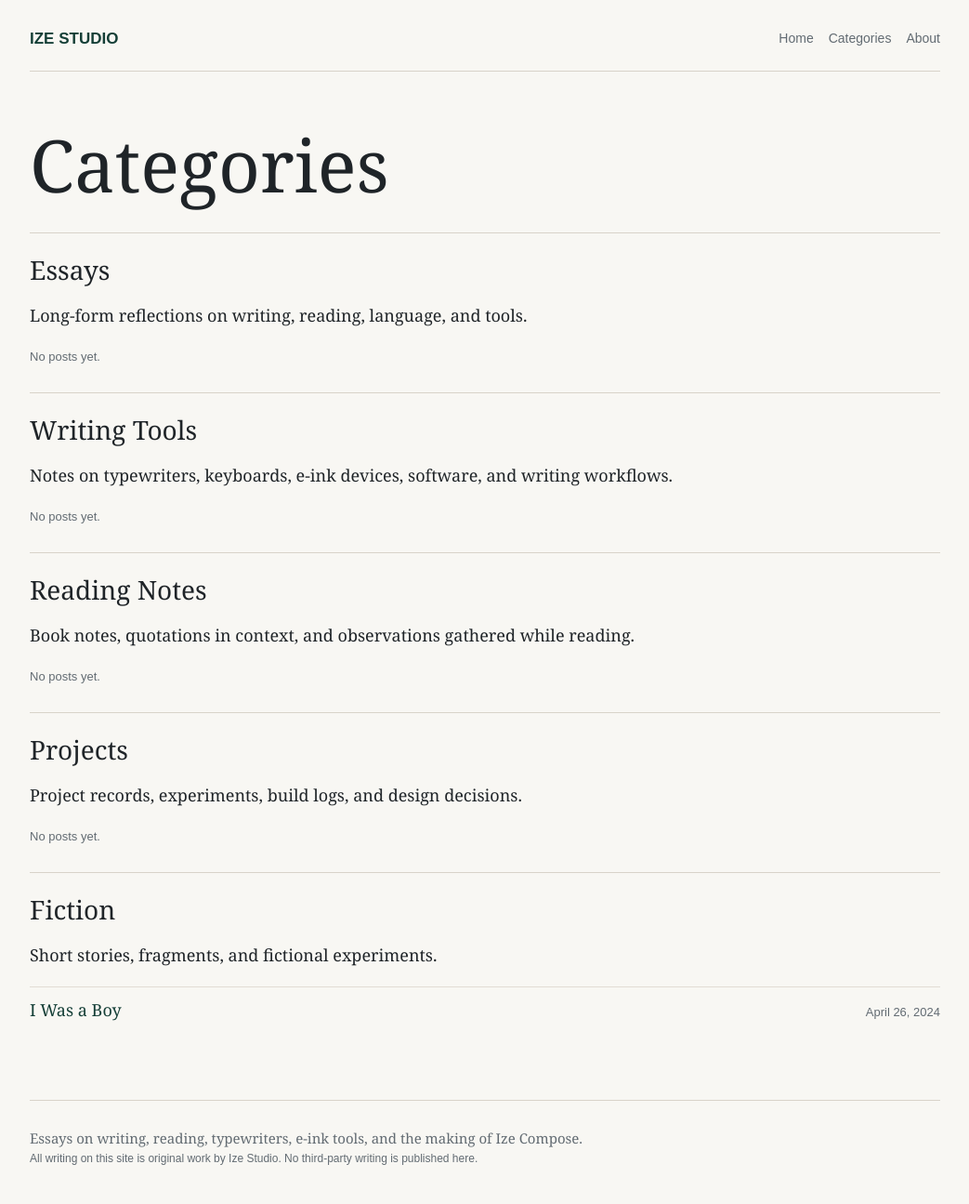
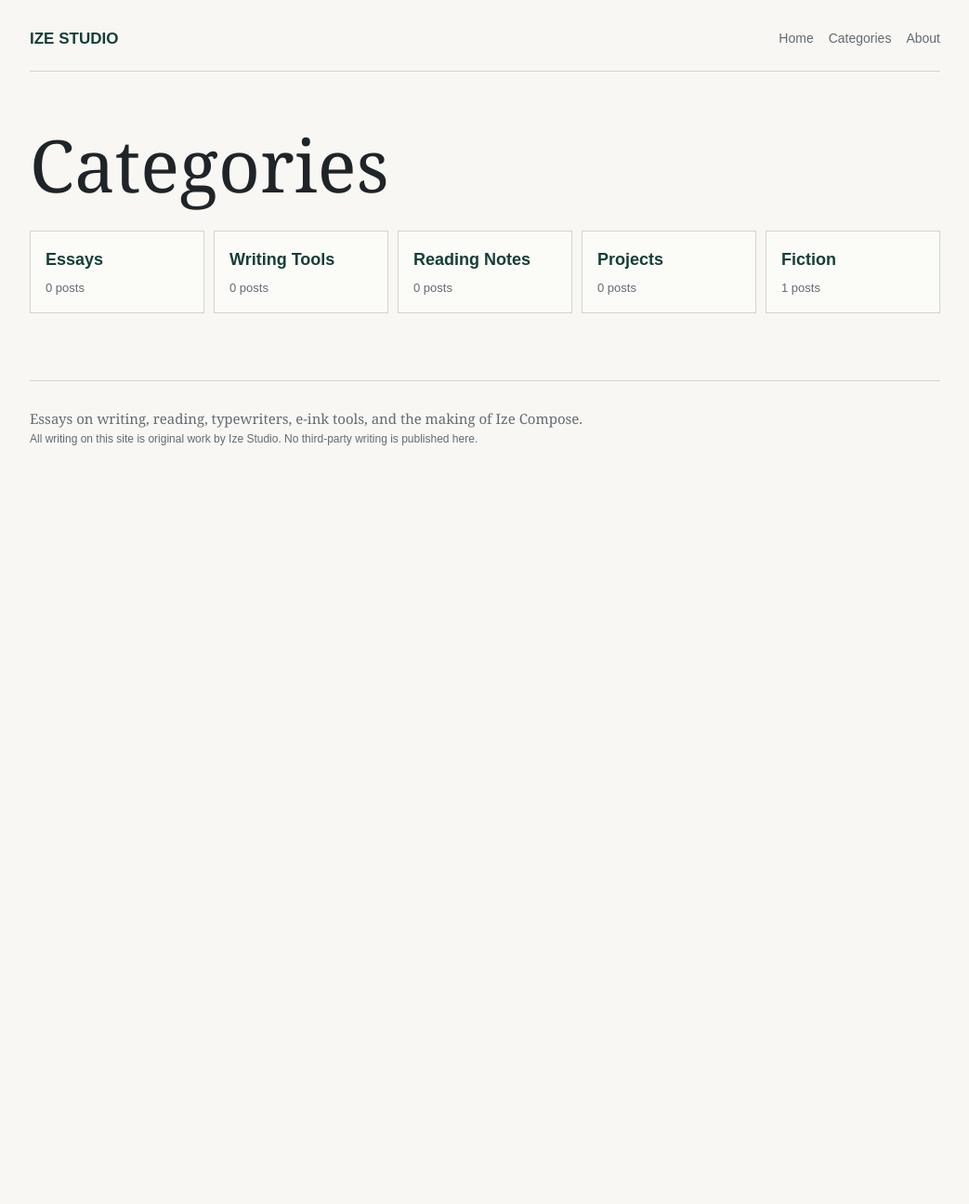
Before and after one commit to ize-studio/ize-studio.github.io, a Jekyll site: the page built from categories.md, in a window 1280 px wide. Shown: the whole page at 93% size, without its empty margins (118-1161 px from the left). Built offline with Jekyll 4.4.1, drawn with Linux system fonts in a browser that asks for light colours; after the commit the page ends 900 px from its top, so only the background shows below that.

Commit message:
Add dedicated category pages

```diff
--- a/assets/css/style.css
+++ b/assets/css/style.css
@@ -157,6 +157,8 @@ p {
 }
 
 .category-grid a {
+  display: grid;
+  gap: 4px;
   min-height: 64px;
   padding: 16px;
   border: 1px solid var(--line);
@@ -165,6 +167,16 @@ p {
   font-family: Arial, Helvetica, sans-serif;
   font-weight: 700;
   text-decoration: none;
+}
+
+.category-grid span {
+  color: var(--muted);
+  font-size: 13px;
+  font-weight: 400;
+}
+
+.category-index {
+  margin-top: 26px;
 }
 
 .category-sections {
--- a/categories.md
+++ b/categories.md
@@ -6,39 +6,34 @@ permalink: /categories/
 
 # Categories
 
-<div class="category-sections">
-  <section id="essays">
-    <h2>Essays</h2>
-    <p>Long-form reflections on writing, reading, language, and tools.</p>
-    {% assign category_posts = site.posts | where: "category", "Essays" %}
-    {% include category-post-list.html posts=category_posts %}
-  </section>
+<div class="category-grid category-index">
+  {% assign essays_posts = site.posts | where: "category", "Essays" %}
+  <a href="{{ '/categories/essays/' | relative_url }}">
+    <strong>Essays</strong>
+    <span>{{ essays_posts.size }} posts</span>
+  </a>
 
-  <section id="writing-tools">
-    <h2>Writing Tools</h2>
-    <p>Notes on typewriters, keyboards, e-ink devices, software, and writing workflows.</p>
-    {% assign category_posts = site.posts | where: "category", "Writing Tools" %}
-    {% include category-post-list.html posts=category_posts %}
-  </section>
+  {% assign writing_tools_posts = site.posts | where: "category", "Writing Tools" %}
+  <a href="{{ '/categories/writing-tools/' | relative_url }}">
+    <strong>Writing Tools</strong>
+    <span>{{ writing_tools_posts.size }} posts</span>
+  </a>
 
-  <section id="reading-notes">
-    <h2>Reading Notes</h2>
-    <p>Book notes, quotations in context, and observations gathered while reading.</p>
-    {% assign category_posts = site.posts | where: "category", "Reading Notes" %}
-    {% include category-post-list.html posts=category_posts %}
-  </section>
+  {% assign reading_notes_posts = site.posts | where: "category", "Reading Notes" %}
+  <a href="{{ '/categories/reading-notes/' | relative_url }}">
+    <strong>Reading Notes</strong>
+    <span>{{ reading_notes_posts.size }} posts</span>
+  </a>
 
-  <section id="projects">
-    <h2>Projects</h2>
-    <p>Project records, experiments, build logs, and design decisions.</p>
-    {% assign category_posts = site.posts | where: "category", "Projects" %}
-    {% include category-post-list.html posts=category_posts %}
-  </section>
+  {% assign projects_posts = site.posts | where: "category", "Projects" %}
+  <a href="{{ '/categories/projects/' | relative_url }}">
+    <strong>Projects</strong>
+    <span>{{ projects_posts.size }} posts</span>
+  </a>
 
-  <section id="fiction">
-    <h2>Fiction</h2>
-    <p>Short stories, fragments, and fictional experiments.</p>
-    {% assign category_posts = site.posts | where: "category", "Fiction" %}
-    {% include category-post-list.html posts=category_posts %}
-  </section>
+  {% assign fiction_posts = site.posts | where: "category", "Fiction" %}
+  <a href="{{ '/categories/fiction/' | relative_url }}">
+    <strong>Fiction</strong>
+    <span>{{ fiction_posts.size }} posts</span>
+  </a>
 </div>
```
Also changed, not shown: categories/essays.md (added, +12 -0 lines), categories/fiction.md (added, +12 -0 lines), categories/projects.md (added, +12 -0 lines), categories/reading-notes.md (added, +12 -0 lines), categories/writing-tools.md (added, +12 -0 lines), index.md (+6 -6 lines).
